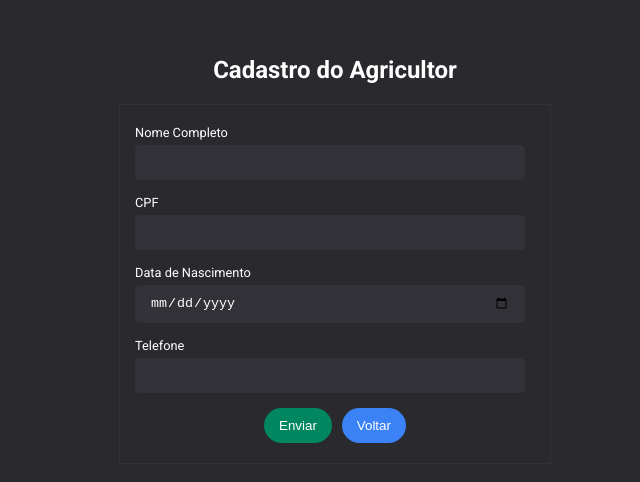
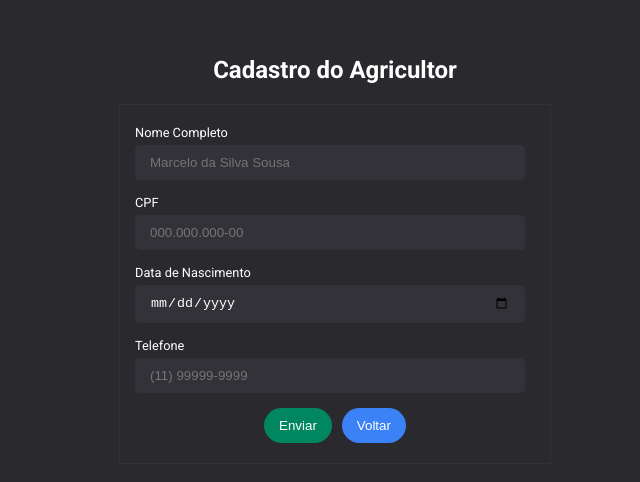
Before and after one commit to spadaritucks/farmer-registration, a Next.js app in the folder frontend/: page /register in a window 1280 px wide. Shown: the part 158-640 px from the top of the page, without its empty margins (305-945 px from the left). Built offline with nearby package versions, Linux system fonts and the light colour scheme.

Commit message:
Adiciona a biblioteca 'sonner' para gerenciamento de notificações e implementa mensagens de sucesso e erro na página de cadastro de agricultores. Cria componente de erro para exibição de mensagens de validação e implementa formatação de CPF no input correspondente.

```diff
--- a/frontend/package.json
+++ b/frontend/package.json
@@ -14,6 +14,7 @@
     "react": "19.1.0",
     "react-dom": "19.1.0",
     "react-hook-form": "^7.61.1",
+    "sonner": "^2.0.6",
     "zod": "^4.0.10"
   },
   "devDependencies": {
--- a/frontend/src/app/layout.tsx
+++ b/frontend/src/app/layout.tsx
@@ -1,6 +1,7 @@
 import type { Metadata } from "next";
 import { Geist, Geist_Mono, Roboto } from "next/font/google";
 import "./globals.css";
+import { Toaster } from 'sonner';
 
 const geistSans = Geist({
   variable: "--font-geist-sans",
@@ -29,6 +30,7 @@ export default function RootLayout({
   return (
     <html lang="en">
       <body className={`${roboto.className}`}>
+        <Toaster />
         {children}
       </body>
     </html>
--- a/frontend/src/app/register/page.tsx
+++ b/frontend/src/app/register/page.tsx
@@ -3,17 +3,20 @@ import Button from "@/components/button/component";
 import Input from "@/components/input/component";
 import { UsersService } from "@/services/UsersService";
 import { zodResolver } from "@hookform/resolvers/zod";
-import { watch } from "fs";
 import { useForm } from "react-hook-form";
 import z from "zod";
 import "./styles.css"
 import { useRouter } from "next/navigation";
+import { toast } from "sonner";
+import { FormError } from "@/components/formError/component";
+import { useNumericInput } from "@/utils/useNumericInput";
+import { useCPF } from "@/utils/useCPF";
 
 
 
 const RegisterSchema = z.object({
-    fullName: z.string(),
-    cpf: z.string(),
+    fullName: z.string({ message: "O nome completo é obrigatório" }),
+    cpf: z.string({ message: "CPF é obrigatório" }),
     birthDate: z.optional(z.string()),
     phone: z.optional(z.string()),
 
@@ -30,8 +33,11 @@ export default function Register() {
 
     const router = useRouter()
 
+    const {cpf,handleChange} = useCPF()
+
 
     async function SubmitForm(data: RegisterFormData) {
+        console.log(data)
         try {
             await UsersService.create({
                 fullName: data.fullName,
@@ -41,8 +47,10 @@ export default function Register() {
                 active: true
             })
 
+            toast.success("Agricultor Cadastrado com Sucesso")
+
         } catch (error: any) {
-            console.error(error)
+            toast.error(error)
         }
     }
 
@@ -51,10 +59,36 @@ export default function Register() {
         <section className="farmer-form">
             <h2>Cadastro do Agricultor</h2>
             <form onSubmit={handleSubmit(SubmitForm)}>
-                <Input label="Nome Completo" type="text" {...register("fullName")} />
-                <Input label="CPF" type="text" {...register("cpf")} />
-                <Input label="Data de Nascimento" type="date" {...register("birthDate")} />
-                <Input label="Telefone" type="text" {...register("phone")} />
+                <Input
+                    label="Nome Completo"
+                    type="text"
+                    placeholder="Marcelo da Silva Sousa"
+                    {...register("fullName")}
+                />
+                {errors.fullName && <FormError message={errors.fullName.message} />}
+                <Input
+                    label="CPF"
+                    type="text"
+                    placeholder="000.000.000-00"
+                    value={cpf}
+                    onInput={useNumericInput}
+                    {...register("cpf", {
+                        onChange: handleChange
+                    })}
+                />
+                {errors.cpf && <FormError message={errors.cpf.message} />}
+                <Input
+                    label="Data de Nascimento"
+                    type="date"
+                    {...register("birthDate")} />
+                {errors.birthDate && <FormError message={errors.birthDate.message} />}
+                <Input
+                    label="Telefone"
+                    type="text"
+                    placeholder="(11) 99999-9999"
+                    {...register("phone")}
+                />
+                {errors.phone && <FormError message={errors.phone.message} />}
 
                 <div className="form-actions">
                     <Button type="submit" name="Enviar" variant="success" disabled={isSubmitting} />
--- /dev/null
+++ b/frontend/src/components/formError/component.tsx
@@ -0,0 +1,10 @@
+import './styles.css'
+
+interface ErrorProps {
+    message : string | undefined
+}
+
+export function FormError ({message} : ErrorProps) {
+
+    return <span className='error-message'>{message}</span>
+}
--- /dev/null
+++ b/frontend/src/components/formError/styles.css
@@ -0,0 +1,4 @@
+.error-message{
+    color: var(--rose-500);
+    font-size: 0.8rem;
+}
--- /dev/null
+++ b/frontend/src/utils/useCPF.ts
@@ -0,0 +1,23 @@
+'use client'
+import { useState } from 'react'
+
+export function useCPF(initialValue = '') {
+  const [cpf, setCpf] = useState(formatCpf(initialValue))
+
+  function handleChange(e: React.ChangeEvent<HTMLInputElement>) {
+    const rawValue = e.target.value.replace(/\D/g, '').slice(0, 11) // apenas números, máx 11 dígitos
+    setCpf(formatCpf(rawValue))
+  }
+
+  function formatCpf(value: string) {
+    return value
+      .replace(/^(\d{3})(\d)/, '$1.$2')
+      .replace(/^(\d{3})\.(\d{3})(\d)/, '$1.$2.$3')
+      .replace(/^(\d{3})\.(\d{3})\.(\d{3})(\d)/, '$1.$2.$3-$4')
+  }
+
+  return {
+    cpf,
+    handleChange,
+  }
+}
--- /dev/null
+++ b/frontend/src/utils/useNumericInput.ts
@@ -0,0 +1,3 @@
+export const useNumericInput = (e: React.FormEvent<HTMLInputElement>) => {
+    e.currentTarget.value = e.currentTarget.value.replace(/[^0-9.,]/g, ''); // Permite apenas números e vírgula/ponto
+};
```
Also changed, not shown: 1 other file (tests, documents, lock files or other folders).
